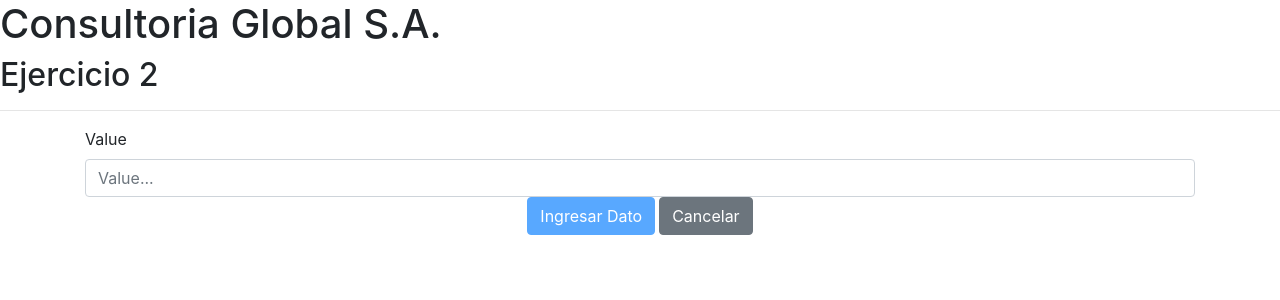
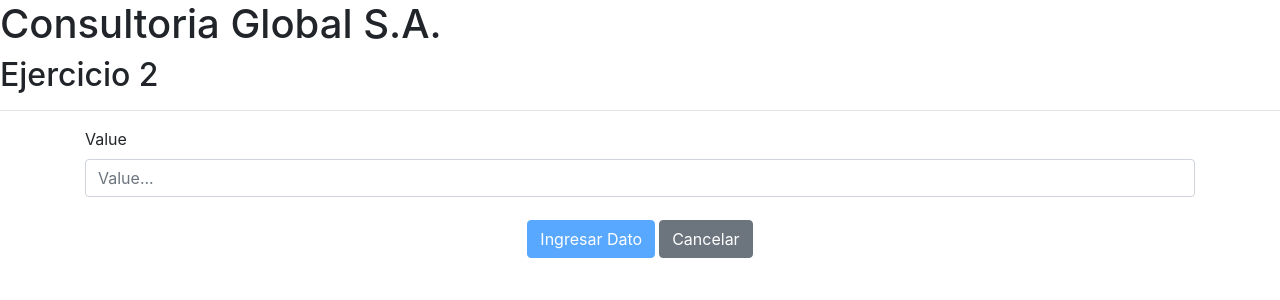
Before and after one commit to Dordoms/angular-on-heroku, an Angular app: page / in a window 1280 px wide. Shown: the top 300 px of the page. Built offline with nearby package versions, Linux system fonts and the light colour scheme.

Commit message:
deplying on heroku

```diff
--- a/src/app/reactive-form/reactive-form.component.css
+++ b/src/app/reactive-form/reactive-form.component.css
@@ -1,5 +1,9 @@
 .values{
     width: 2%;
+}
+
+.btn{
+    margin-top: 2%;
 }
 
 .values:hover{
```
